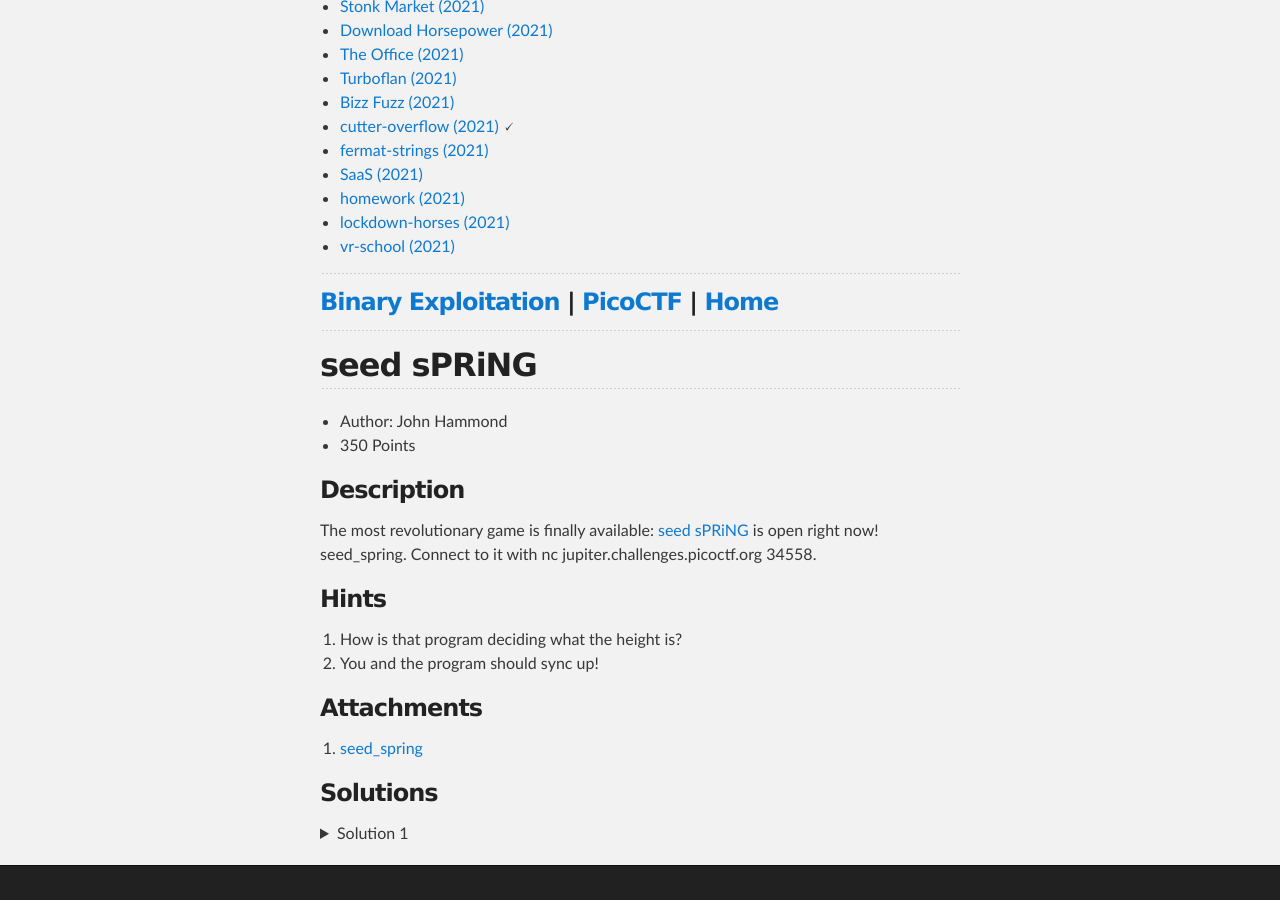
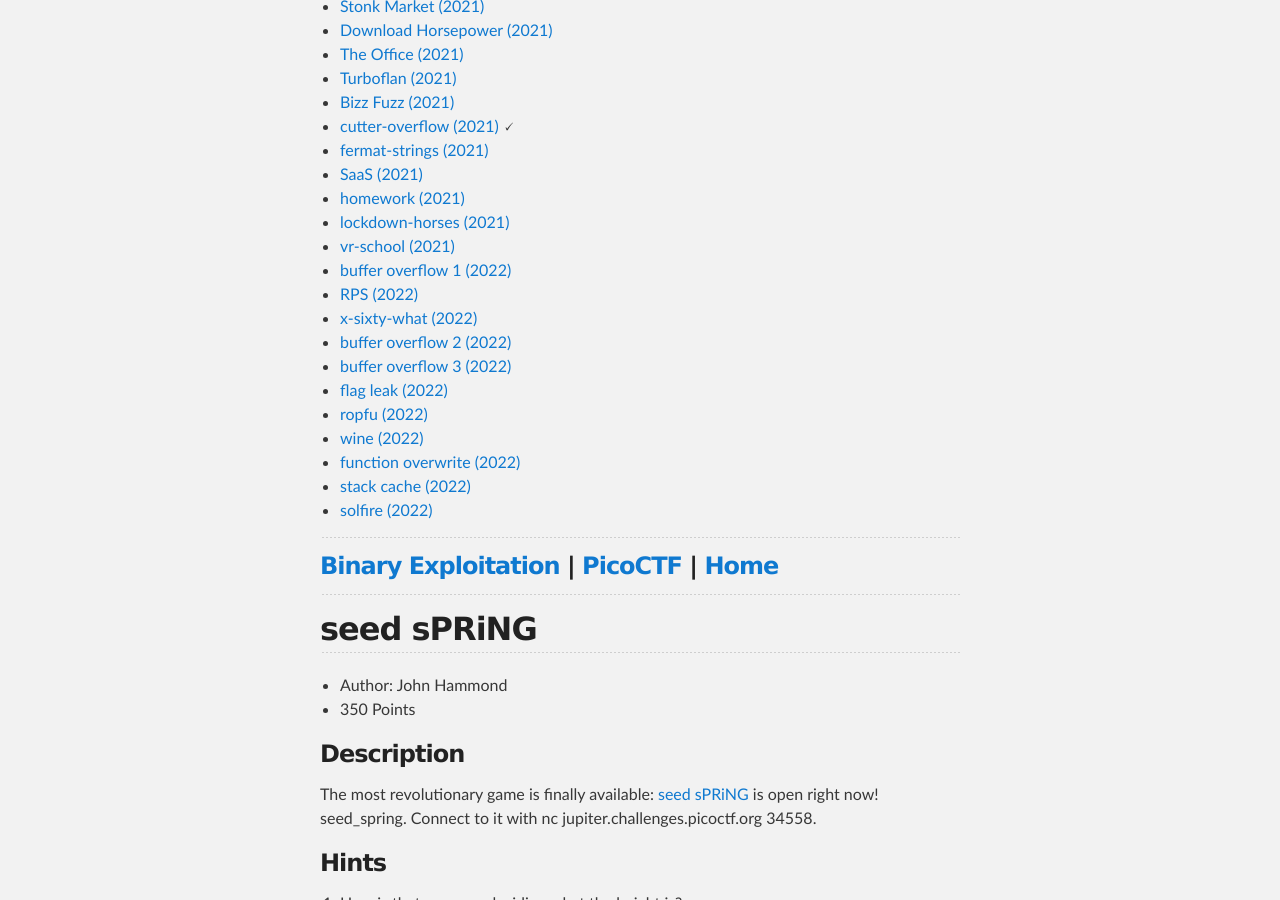
Before and after one commit to djm89uk/djm89uk.github.io, a Jekyll site: the page built from picogym_be.md, in a window 1280 px wide and 900 px high, scrolled down 779 px. Built offline with Jekyll 4.4.1, drawn with Linux system fonts in a browser that asks for light colours; our own code applies the rules of GitHub Pages for plain Markdown files.

Commit message:
Update picogym_be.md

```diff
--- a/picogym_be.md
+++ b/picogym_be.md
@@ -26,6 +26,17 @@ Binary exploitation is the process of subverting a compiled application such tha
 - [homework (2021)](#homework)
 - [lockdown-horses (2021)](#lockdown-horses)
 - [vr-school (2021)](#vr-school)
+- [buffer overflow 1 (2022)](#buffer-overflow-1)
+- [RPS (2022)](#rps)
+- [x-sixty-what (2022)](#x-sixty-what)
+- [buffer overflow 2 (2022)](#buffer-overflow-2)
+- [buffer overflow 3 (2022)](#buffer-overflow-3)
+- [flag leak (2022)](#flag-leak)
+- [ropfu (2022)](#ropfu)
+- [wine (2022)](#wine)
+- [function overwrite (2022)](#function-overwrite)
+- [stack cache (2022)](#stack-cache)
+- [solfire (2022)](#solfire)
 
 ---
 
```
